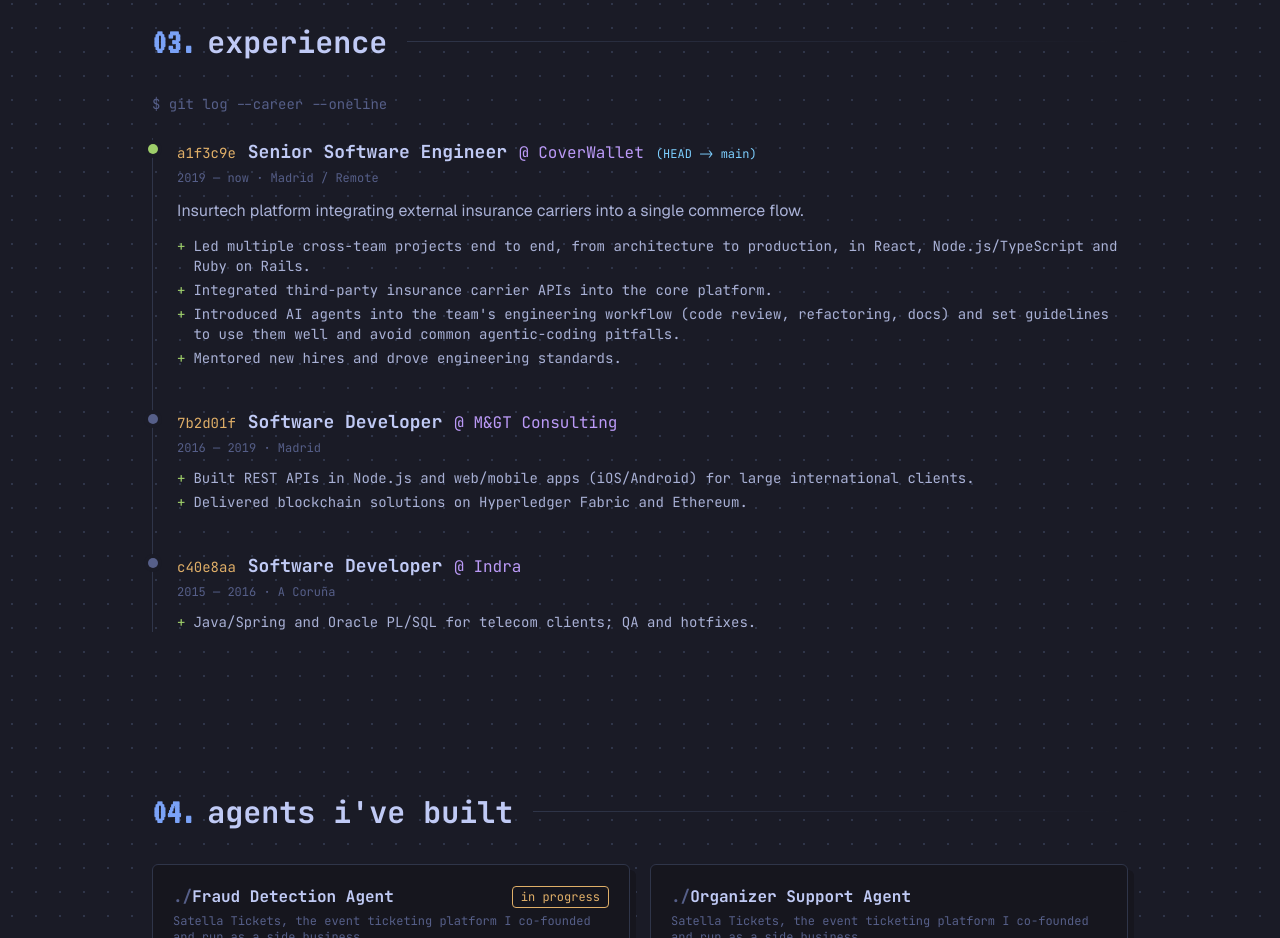
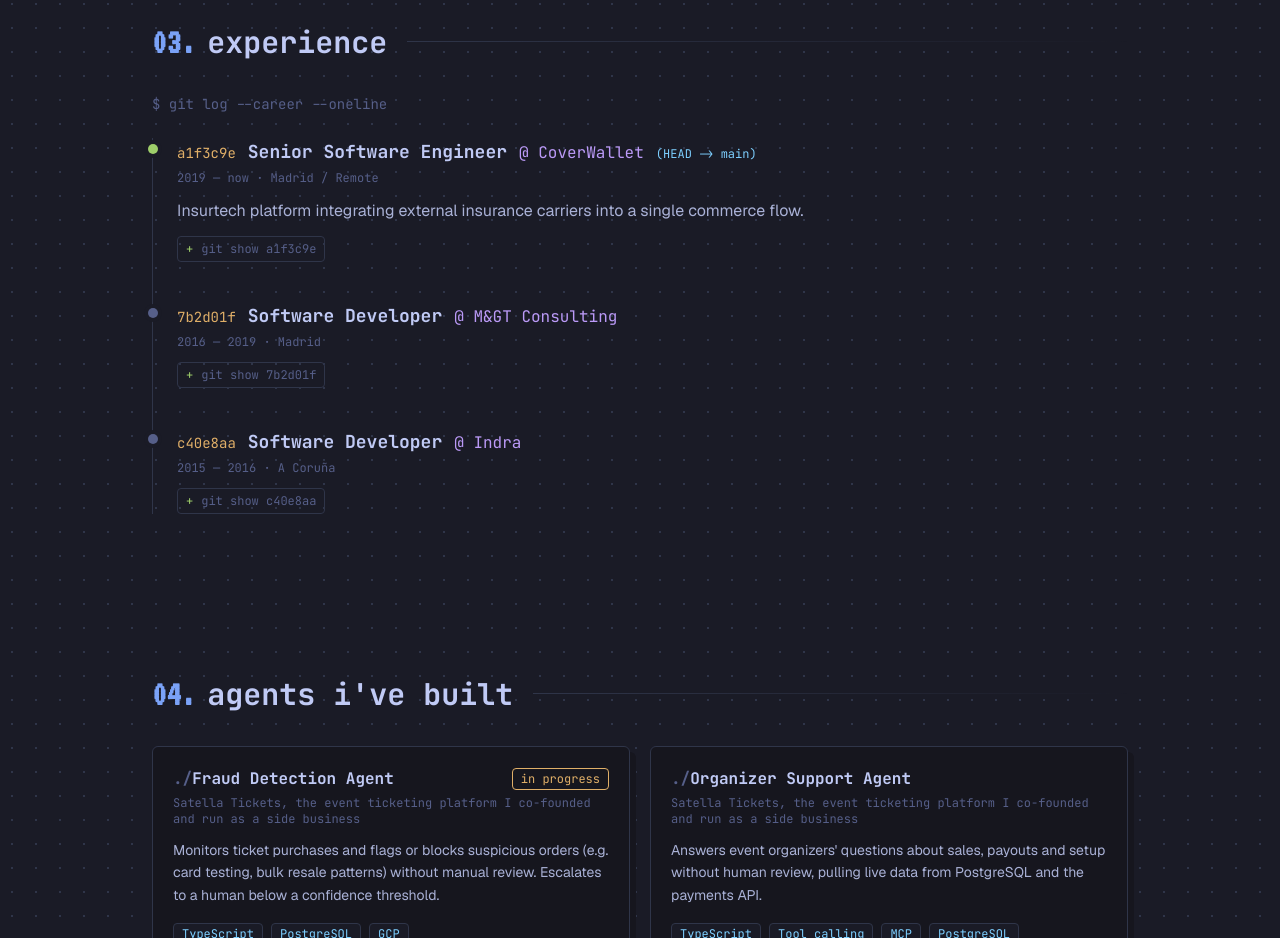
Before and after one commit to acarbonellb/acb-landing-public, a Next.js app: page / in a window 1280 px wide. Shown: the part 1760-2698 px from the top of the page. Built offline with nearby package versions, Linux system fonts and the light colour scheme.

Commit message:
feat: expandable git show diff details per experience entry
Each role in the git log timeline gets a 'git show <hash>' disclosure
button that reveals its stack and highlights from the content module as
a diff. Keyboard operable, exposes aria-expanded, fits at 360px.

Refs #19

```diff
--- /dev/null
+++ b/src/components/experience-entry.tsx
@@ -0,0 +1,84 @@
+"use client";
+
+import { useId, useState } from "react";
+import { formatPeriod, type Role } from "@/content/profile";
+
+// One commit in the `git log` experience timeline. Collapsed it shows the
+// commit line and summary; the `git show` button discloses the role's stack and
+// highlights rendered as a diff. The details stay in the HTML (hidden) so the
+// static page keeps the full content.
+export function ExperienceEntry({ role, head }: { role: Role; head: boolean }) {
+  const [open, setOpen] = useState(false);
+  const buttonId = useId();
+  const detailsId = useId();
+
+  return (
+    <li className="relative">
+      <span
+        aria-hidden
+        className={`absolute top-1.5 -left-[29.5px] size-2.5 rounded-full ring-4 ring-bg ${
+          head ? "bg-green" : "bg-comment"
+        }`}
+      />
+      <div className="flex flex-wrap items-baseline gap-x-3 gap-y-1">
+        <span className="text-sm text-yellow">{role.hash}</span>
+        <h3 className="text-lg font-bold text-fg">{role.role}</h3>
+        <span className="text-magenta">@ {role.company}</span>
+        {head && <span className="text-xs text-cyan">(HEAD -&gt; main)</span>}
+      </div>
+      <p className="mt-1 text-xs text-comment">
+        {`${formatPeriod(role.period)} · ${role.place}`}
+      </p>
+      {role.description && (
+        <p className="mt-3 max-w-3xl font-sans leading-relaxed">
+          {role.description}
+        </p>
+      )}
+
+      <button
+        type="button"
+        id={buttonId}
+        aria-expanded={open}
+        aria-controls={detailsId}
+        onClick={() => setOpen((o) => !o)}
+        className="mt-3 inline-flex items-center gap-2 rounded border border-border px-2 py-1 text-xs text-comment transition-colors hover:border-blue hover:text-blue focus-visible:border-blue focus-visible:text-blue"
+      >
+        <span aria-hidden className="text-green">
+          {open ? "−" : "+"}
+        </span>
+        <span>{`git show ${role.hash}`}</span>
+      </button>
+
+      <div
+        id={detailsId}
+        role="region"
+        aria-labelledby={buttonId}
+        hidden={!open}
+        className="mt-3 max-w-3xl rounded-md border border-border bg-bg-dark p-4 text-sm leading-relaxed break-words"
+      >
+        <p className="text-comment">{`@@ stack @@`}</p>
+        <ul className="mb-3 flex flex-wrap gap-x-4">
+          {role.stack.map((t) => (
+            <li key={t} className="flex gap-2">
+              <span aria-hidden className="text-green">
+                +
+              </span>
+              <span className="text-green">{t}</span>
+            </li>
+          ))}
+        </ul>
+        <p className="text-comment">{`@@ highlights @@`}</p>
+        <ul className="space-y-1">
+          {role.highlights.map((h) => (
+            <li key={h} className="flex gap-2">
+              <span aria-hidden className="shrink-0 text-green">
+                +
+              </span>
+              <span className="min-w-0 text-green">{h}</span>
+            </li>
+          ))}
+        </ul>
+      </div>
+    </li>
+  );
+}
--- a/src/components/sections.tsx
+++ b/src/components/sections.tsx
@@ -7,6 +7,7 @@ import {
   type SkillGroup,
   type SpokenLanguage,
 } from "@/content/profile";
+import { ExperienceEntry } from "./experience-entry";
 import { Section, Tag, Window } from "./ui";
 
 export function Hero({ profile }: { profile: Profile }) {
@@ -124,38 +125,7 @@ export function Experience({ roles }: { roles: Role[] }) {
       </p>
       <ol className="relative space-y-10 border-l border-border pl-6">
         {roles.map((job, i) => (
-          <li key={job.slug} className="relative">
-            <span
-              aria-hidden
-              className={`absolute top-1.5 -left-[29.5px] size-2.5 rounded-full ring-4 ring-bg ${
-                i === 0 ? "bg-green" : "bg-comment"
-              }`}
-            />
-            <div className="flex flex-wrap items-baseline gap-x-3 gap-y-1">
-              <span className="text-sm text-yellow">{job.hash}</span>
-              <h3 className="text-lg font-bold text-fg">{job.role}</h3>
-              <span className="text-magenta">@ {job.company}</span>
-              {i === 0 && (
-                <span className="text-xs text-cyan">(HEAD -&gt; main)</span>
-              )}
-            </div>
-            <p className="mt-1 text-xs text-comment">
-              {`${formatPeriod(job.period)} · ${job.place}`}
-            </p>
-            {job.description && (
-              <p className="mt-3 max-w-3xl font-sans leading-relaxed">
-                {job.description}
-              </p>
-            )}
-            <ul className="mt-3 space-y-1 text-sm">
-              {job.highlights.map((h) => (
-                <li key={h} className="flex gap-2">
-                  <span className="text-green">+</span>
-                  <span>{h}</span>
-                </li>
-              ))}
-            </ul>
-          </li>
+          <ExperienceEntry key={job.slug} role={job} head={i === 0} />
         ))}
       </ol>
     </Section>
```
Also changed, not shown: 2 other files (tests, documents, lock files or other folders).
